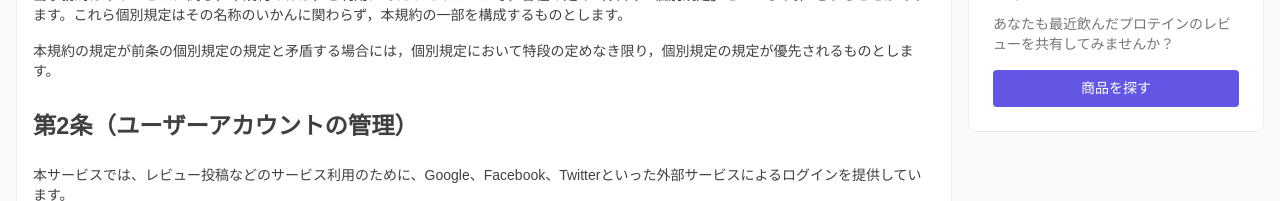
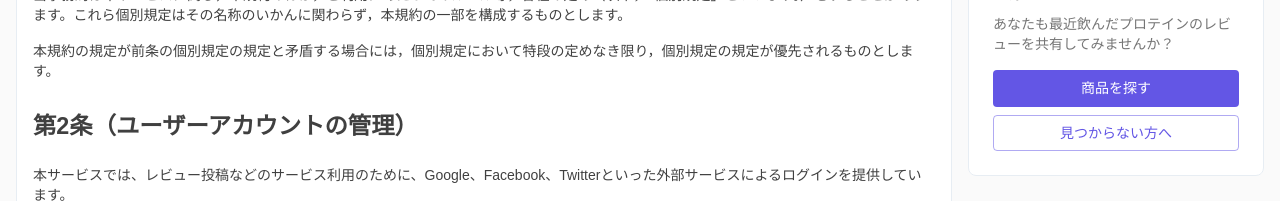
Before and after one commit to yurikoshiishi/nextjs-express-postgresql-example-app, a Next.js app: page /legal/end-user-agreement in a window 1280 px wide. Shown: the part 348-549 px from the top of the page. Built offline with nearby package versions, Linux system fonts and the light colour scheme; no server answers.

Commit message:
added form link to post review cta block

```diff
--- a/src/components/elements/PostReviewCTA/index.tsx
+++ b/src/components/elements/PostReviewCTA/index.tsx
@@ -3,6 +3,7 @@ import React, {useEffect, useState} from 'react';
 import axios from 'axios';
 import ModalSearch from '../ModalSearch';
 import {getNumberWithCommas} from '../../../utils';
+import {PROTEIN_REQUEST_FORM} from '../../../constants';
 
 const useStyles = makeStyles((theme) => ({
   copy: {
@@ -10,6 +11,13 @@ const useStyles = makeStyles((theme) => ({
     '& > span': {
       color: theme.palette.primary.main,
       fontWeight: theme.typography.fontWeightBold,
+    },
+  },
+  buttonGroup: {
+    '& .MuiButton-root': {
+      '&:not(:first-child)': {
+        marginTop: theme.spacing(1),
+      },
     },
   },
 }));
@@ -80,7 +88,7 @@ const PostReviewCTA: React.FC<PostReviewCTAProps> = ({}) => {
           あなたも最近飲んだプロテインのレビューを共有してみませんか？
         </Typography>
       </Box>
-      <Box textAlign="center">
+      <Box textAlign="center" className={classes.buttonGroup}>
         <Button
           variant="contained"
           color="primary"
@@ -89,6 +97,17 @@ const PostReviewCTA: React.FC<PostReviewCTAProps> = ({}) => {
         >
           商品を探す
         </Button>
+        <Button
+          variant="outlined"
+          color="primary"
+          fullWidth
+          component="a"
+          target="_blank"
+          rel="noopener noreferrer"
+          href={PROTEIN_REQUEST_FORM}
+        >
+          見つからない方へ
+        </Button>
       </Box>
       <ModalSearch open={isModalOpen} handleClose={handleClose} />
     </Box>
--- a/src/constants/index.ts
+++ b/src/constants/index.ts
@@ -24,3 +24,5 @@ export const DB_COLUMNS = {
   created_at: 'created_at',
   total_rating: 'total_rating',
 };
+
+export const PROTEIN_REQUEST_FORM = 'https://forms.gle/DoZAvTsWorByjTSJ9';
```
